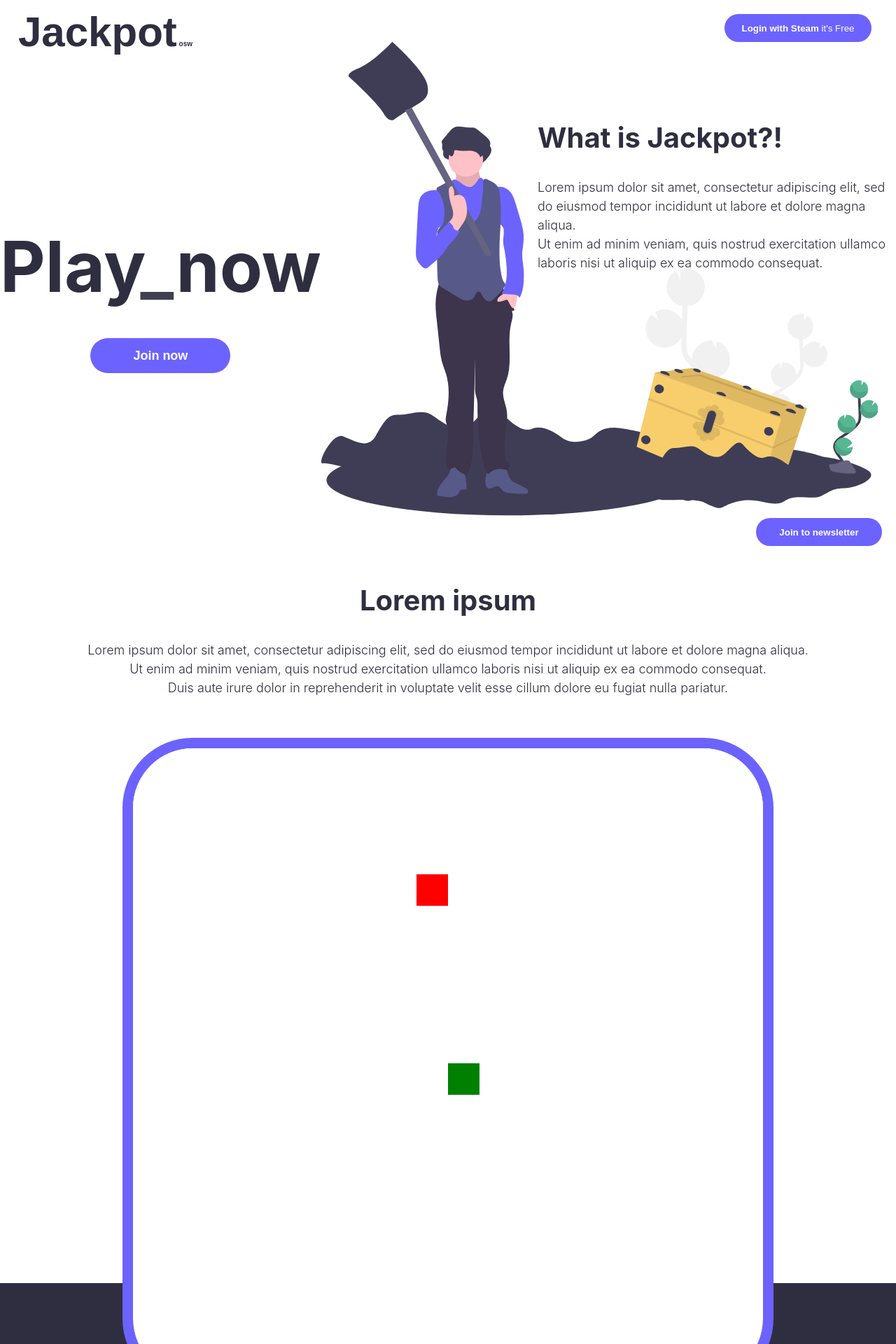
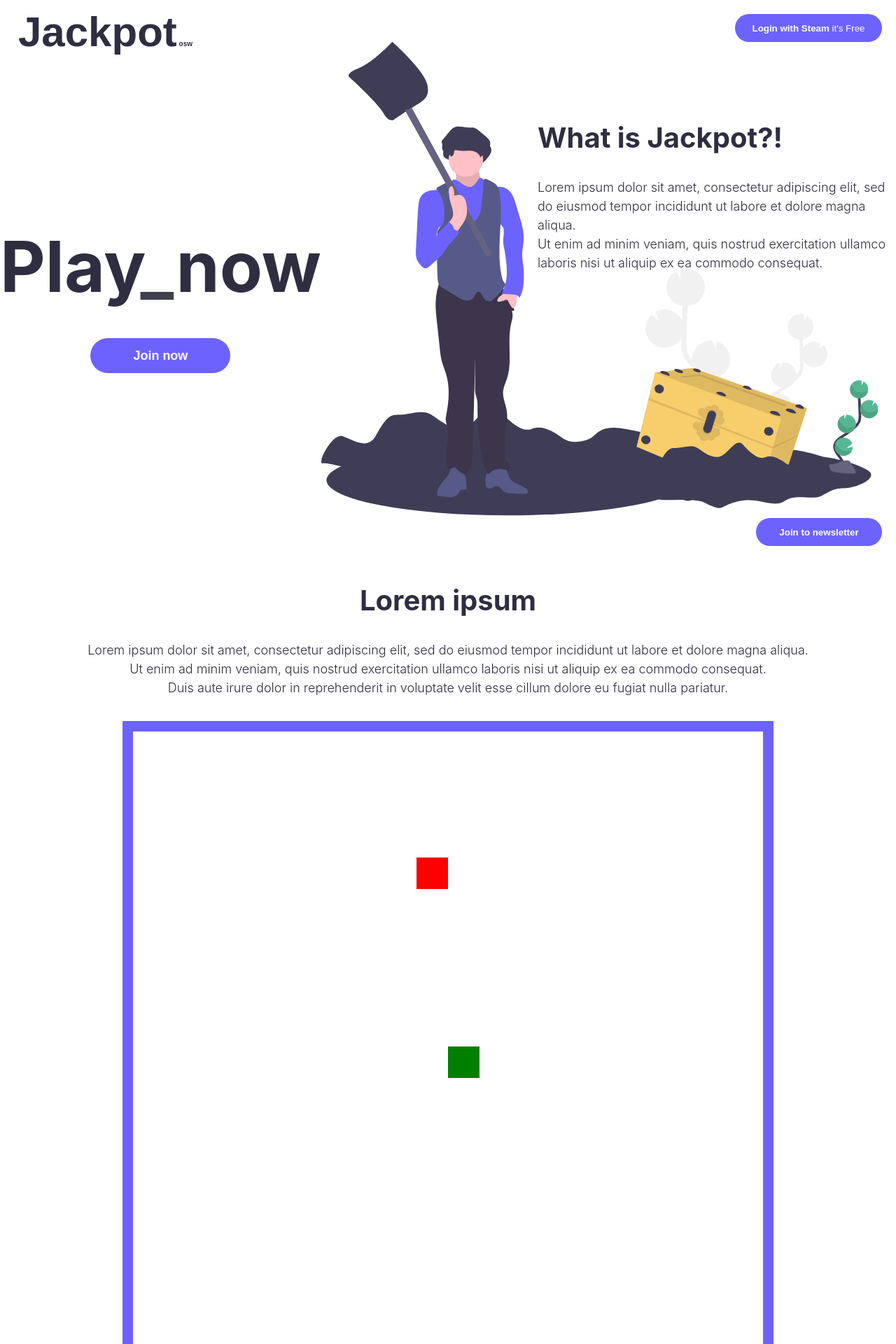
Before and after one commit to Lorens103/jackpot, a React (Create React App) app: page / in a window 1280 px wide. Shown: the top 1920 px of the page at 70% size. Built offline with nearby package versions, Linux system fonts and the light colour scheme.

Commit message:
first commit

```diff
--- a/src/App.css
+++ b/src/App.css
@@ -6,8 +6,7 @@
   border-radius: 20px;
   border: 1px transparent;
   transition: 0.4s ease;
-  margin: 20px;
-  margin-right: 20px;
+  margin: 20px 20px 20px 20px;
   position: fixed;
   bottom: 0px;
   right: 0px;
@@ -26,7 +25,7 @@ header {
 
 article {
   width: 100vw;
-  height: 125vh;
+  height: 125%;
   text-align: center;
 }
 
@@ -59,10 +58,9 @@ button {
   border-radius: 20px;
   border: 1px transparent;
   transition: 0.4s ease;
-  margin: 20px;
-  margin-right: 35px;
-  float: right;
-  bottom: 0px;
+  margin: 20px 20px 20px 20px;
+  position: fixed;
+  top: 0px;
   right: 0px;
 }
 
@@ -167,6 +165,6 @@ footer li {
 
 #snake-canvas {
   border:15px solid #6c63ff;
-  border-radius: 100px;
+  top: -1.5em;
   position: relative;
 }
--- a/src/App.js
+++ b/src/App.js
@@ -7,8 +7,6 @@ function App() {
 
   const randomInt = Math.floor(Math.random() * 100) + 1;
   console.log(randomInt);
-
-
 
 function Snake() {
   window.addEventListener("load", () => {
@@ -110,8 +108,6 @@ function Snake() {
 
 Snake();
 
-
-
   const wrapper = useRef(null);
 
   useEffect(() => {
```
Also changed, not shown: 1 other file (tests, documents, lock files or other folders).
